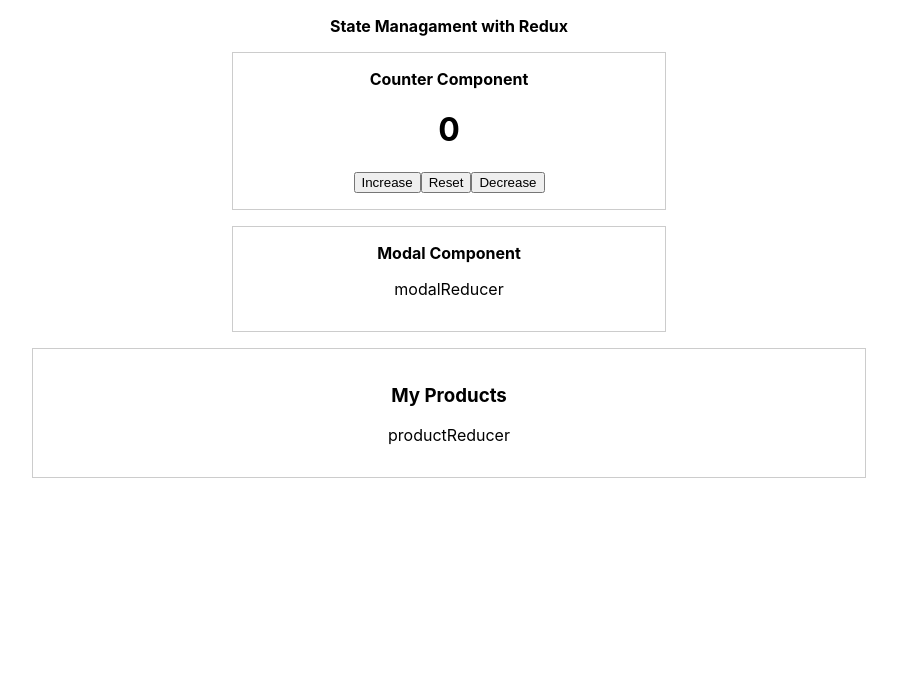
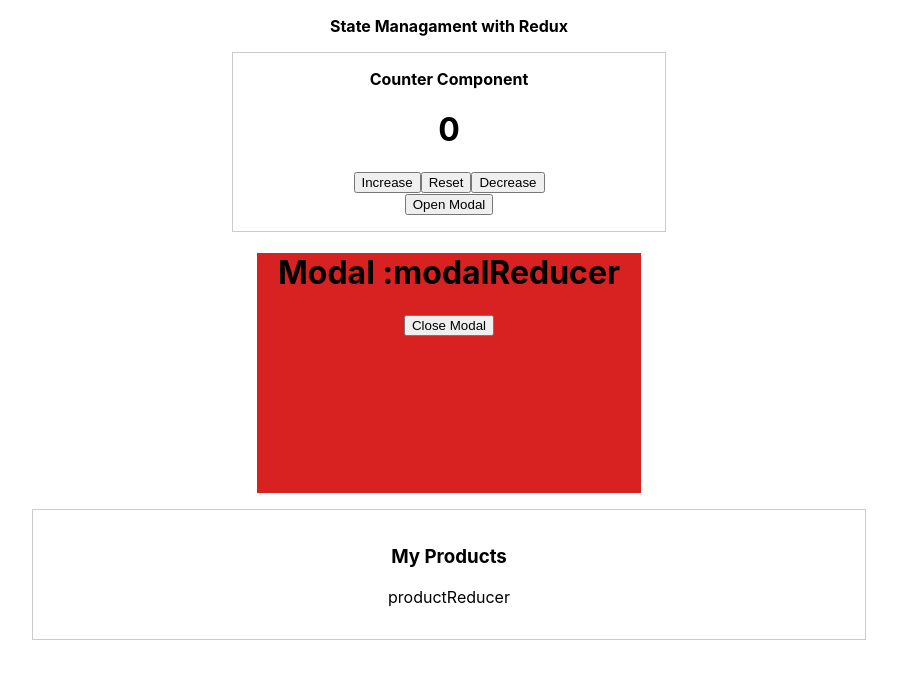
Before and after one commit to emmeiwhite/redux-project, a React (Create React App) app: page / in a window 1280 px wide. Shown: the top 678 px of the page, without its empty margins (191-1088 px from the left). Built offline with nearby package versions, Linux system fonts and the light colour scheme.

Commit message:
Setting modalReducer and using the state in Modal and Counter

```diff
--- a/package.json
+++ b/package.json
@@ -6,6 +6,7 @@
     "@testing-library/jest-dom": "^5.11.6",
     "@testing-library/react": "^11.2.1",
     "@testing-library/user-event": "^12.2.2",
+    "prop-types": "^15.7.2",
     "react": "^17.0.1",
     "react-dom": "^17.0.1",
     "react-redux": "^7.2.2",
--- a/src/components/Counter.js
+++ b/src/components/Counter.js
@@ -1,8 +1,19 @@
 import React from "react";
 import { connect } from "react-redux";
-import { DECREASE, INCREASE, RESET } from "./../store/actions/actions";
+import {
+  DECREASE,
+  INCREASE,
+  MODAL_OPEN,
+  RESET,
+} from "./../store/actions/actions";
 
-function Counter(props) {
+function Counter({
+  counter,
+  increaseCounter,
+  decreaseCounter,
+  resetCounter,
+  openModal,
+}) {
   return (
     <div
       style={{
@@ -13,18 +24,25 @@
       }}
     >
       <strong>Counter Component</strong>
-      <h1>{props.counter}</h1>
-      <button onClick={() => props.increaseCounter()}>Increase</button>
-      <button onClick={() => props.resetCounter()}>Reset</button>
-      <button onClick={() => props.decreaseCounter()}>Decrease</button>
+      <h1>{counter}</h1>
+      <button onClick={increaseCounter}>Increase</button>
+      <button onClick={resetCounter}>Reset</button>
+      <button onClick={decreaseCounter}>Decrease</button>
+      <div>
+        <button onClick={openModal}>Open Modal</button>
+      </div>
     </div>
   );
 }
 
-const mapStateToProps = ({ countState: { counter, name } }) => {
+const mapStateToProps = ({
+  countState: { counter, name },
+  modalState: { isModalOpen },
+}) => {
   return {
     counter,
     name,
+    isModalOpen,
   };
 };
 
@@ -39,6 +57,9 @@
     resetCounter: () => {
       dispatch({ type: RESET });
     },
+    openModal: () => {
+      dispatch({ type: MODAL_OPEN });
+    },
   };
 };
 export default connect(mapStateToProps, mapDispatchToProps)(Counter);
--- /dev/null
+++ b/src/components/Modal.css
@@ -0,0 +1,6 @@
+.modal {
+  background-color: rgb(216, 33, 33);
+  min-height: 30vh;
+  width: 30vw;
+  margin: 0 auto;
+}
--- a/src/components/Modal.js
+++ b/src/components/Modal.js
@@ -1,26 +1,45 @@
-import React from "react";
+import React, { useState } from "react";
 import { connect } from "react-redux";
+import { MODAL_CLOSE } from "./../store/actions/actions";
+import "./Modal.css";
 
-function Modal({ name }) {
+function Modal({ name, modalClose }) {
+  // const [isOpen, setIsOpen] = useState(false); To be stored in Reducer and handler is also there now
+
+  // const handleClick = () => {
+  //   setIsOpen(false);
+  // };
   return (
-    <div
-      style={{
-        border: "1px solid #ccc",
-        padding: "1rem",
-        width: "400px",
-        margin: "1rem auto",
-      }}
-    >
-      <strong>Modal Component</strong>
-      <p>{name}</p>
-    </div>
+    <main className={`modal`}>
+      <h1>Modal :{name}</h1>
+      <button className="closeBtn" onClick={modalClose}>
+        Close Modal
+      </button>
+      {/* <div className="modal-content">
+        <div>
+          <h1>This is my Modal</h1>
+          <button className="closeBtn" onClick={handleClick}>
+            Close Modal
+          </button>
+        </div>
+      </div> */}
+    </main>
   );
 }
 
-const mapStateToProps = (state, ownProps) => {
+const mapStateToProps = ({ modalState: { name, isModalOPen } }) => {
   return {
-    name: state.modalState.name,
+    name: name,
+    isModalOPen: isModalOPen,
   };
 };
 
-export default connect(mapStateToProps)(Modal);
+const mapDispatchToProps = (dispatch) => {
+  return {
+    modalClose: () => {
+      dispatch({ type: MODAL_CLOSE });
+    },
+  };
+};
+
+export default connect(mapStateToProps, mapDispatchToProps)(Modal);
--- a/src/store/reducers/modalReducer.js
+++ b/src/store/reducers/modalReducer.js
@@ -1,11 +1,19 @@
 import { MODAL_OPEN, MODAL_CLOSE } from "./../actions/actions";
 
 const initialState = {
+  isModalOpen: false,
   name: "modalReducer",
 };
 
 const modalReducer = (state = initialState, action) => {
-  return state;
+  switch (action.type) {
+    case MODAL_CLOSE:
+      return { ...state, isModalOpen: false };
+    case MODAL_OPEN:
+      return { ...state, isModalOpen: true };
+    default:
+      return state;
+  }
 };
 
 export default modalReducer;
```
Also changed, not shown: 1 other file (tests, documents, lock files or other folders).
